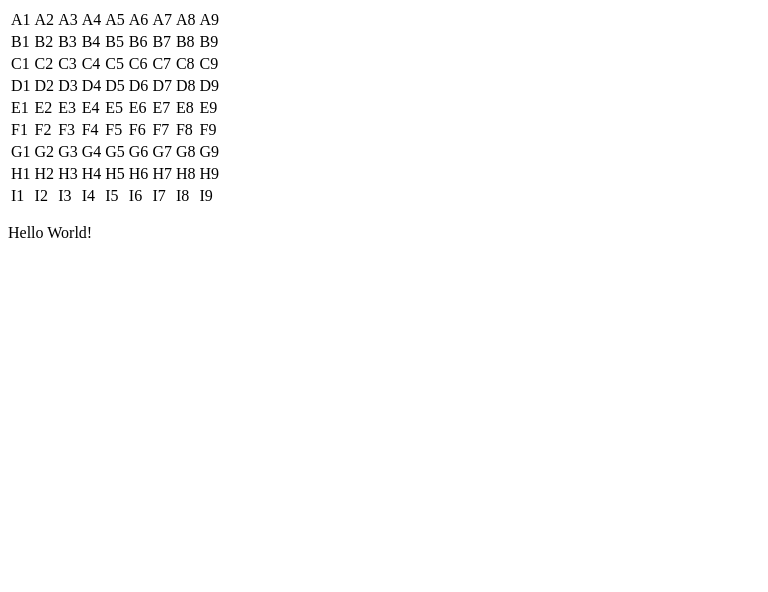
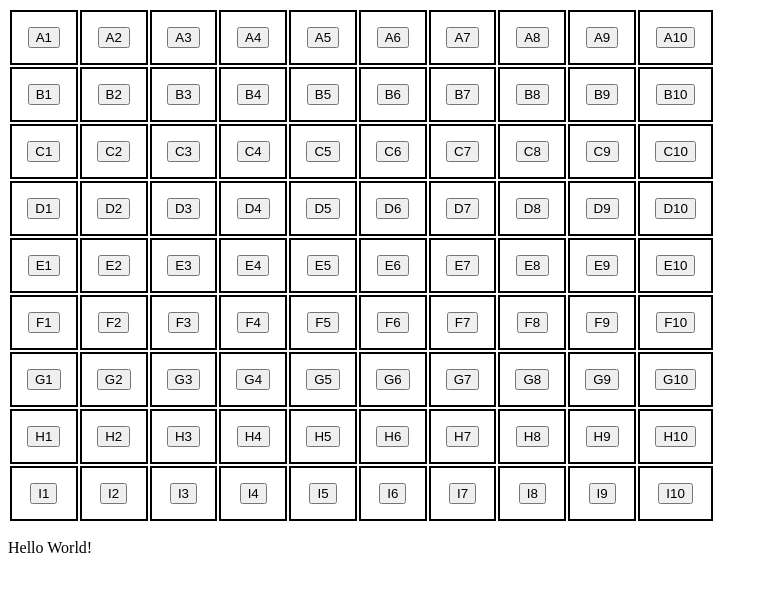
Before and after one commit to jebsmartt/acquire, a plain HTML site: page frontend/index.html in a window 1280 px wide. Shown: the whole page, without its empty margins (0-768 px from the left). Drawn offline with Linux system fonts and the light colour scheme.

Commit message:
Refactor grid cells to now have a button

```diff
--- a/frontend/index.html
+++ b/frontend/index.html
@@ -5,6 +5,7 @@
     <meta name="viewport" content="width=device-width, initial-scale=1.0">
     <link rel="icon" href="./assets/favicon-32x32.png" type="image/x-icon">
     <title>Play Acquire</title>
+    <link rel="stylesheet" href="style.css">
     <script src="scripts.js" defer></script>
 </head>
 <body>
--- a/frontend/scripts.js
+++ b/frontend/scripts.js
@@ -16,10 +16,10 @@ fetch('../constants.json') // Fetch the JSON file
 
     // Step 2 (Optional): Modify the element
 
-
     // Step 3: Add the element to the page
     const gameboard = document.getElementById('gameboard')
     gameboard.appendChild(grid);
+    grid.setAttribute('id', 'grid')
 
 
     // Add rows and cols to table
@@ -28,15 +28,20 @@ fetch('../constants.json') // Fetch the JSON file
         let grid_row = document.createElement('tr')
 
         grid.appendChild(grid_row)
+        grid_row.setAttribute('class','grid-row')
 
         // Add cols to row
-        for (let y=1; y < NUM_ROWS+1; y++) {
+        for (let y=1; y < (NUM_COLS+1); y++) {
             let grid_cell = document.createElement('td')
+            let grid_cell_button = document.createElement('button')
             grid_cell_label = `${row_indexes[i]}${y}`
-            grid_cell.textContent = grid_cell_label
+            grid_cell_button.textContent = grid_cell_label
 
             grid_row.appendChild(grid_cell)
+            grid_cell.appendChild(grid_cell_button)
             grid_cell.setAttribute('id', grid_cell_label)
+            grid_cell.setAttribute('class', 'grid-cell')
+            grid_cell_button.setAttribute('id', `${grid_cell_label}_button`)
         }
 
     }
--- /dev/null
+++ b/frontend/style.css
@@ -0,0 +1,10 @@
+/* This is a td element */
+body {
+    font-family:'Times New Roman', Times, serif;
+}
+
+.grid-cell {
+    border: 2px solid black;
+    padding: 15px;
+    text-align: center;
+}
```
